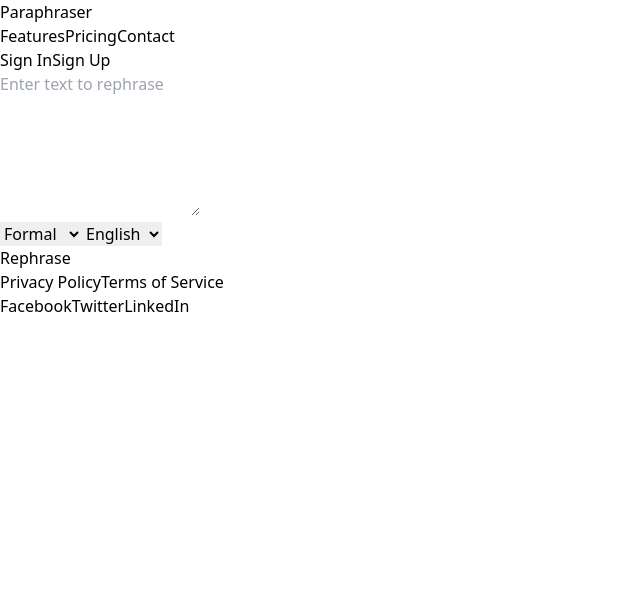
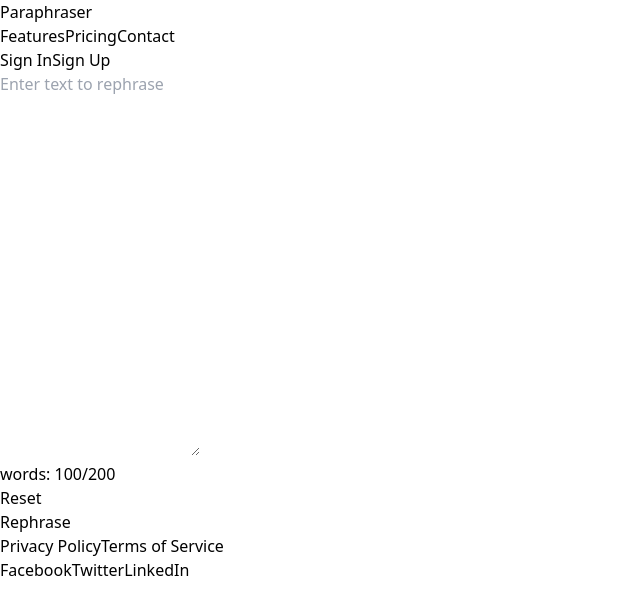
Before and after one commit to virons-hp/rephrasor, a React (Vite) app in the folder frontend/: page / in a window 1280 px wide. Shown: the top 614 px of the page, without its empty margins (0-640 px from the left). Built offline with nearby package versions, Linux system fonts and the light colour scheme.

Commit message:
main section added

```diff
--- a/frontend/src/app.jsx
+++ b/frontend/src/app.jsx
@@ -0,0 +1,20 @@
+// import React from "react";
+import Header from "./components/Header";
+import MainInput from "./components/MainInput";
+import Footer from "./components/Footer";
+import MainSection from "./components/MainSection";
+
+function App() {
+  return (
+    <div className="min-h-screen flex flex-col">
+      <Header />
+      <main className="flex-grow">
+        {/* <MainInput /> */}
+        <MainSection/>
+      </main>
+      <Footer />
+    </div>
+  );
+}
+
+export default App;
--- /dev/null
+++ b/frontend/src/components/MainSection.jsx
@@ -0,0 +1,55 @@
+// import React from 'react'
+import "./MainSection.css";
+
+const MainSection = () => {
+  // writedown funnctions here
+
+  return (
+    <>
+      <section className="mainSection">
+        <div className="toolContainer">
+          <div className="toolContainerTopSection">
+            <div>
+              <div className=""></div>
+              <div className=""></div>
+              <div className=""></div>
+              <div className=""></div>
+              <div className=""></div>
+            </div>
+          </div>
+
+          <div className="toolContainerBottomSection">
+            <div className="toolContainerBottomMain">
+              <div className="promptContainer flex flex-row gap-1 justify-center ">
+                <div className="inputContainer w-[40%] bg-blue-400">
+                  <div className="inputBox">
+                    <textarea
+                      className="w-full p-4 border rounded"
+                      placeholder="Enter text to rephrase"
+                      rows="16"
+                    ></textarea>
+                  </div>
+                  <div className="inputContainerButtons w-full flex flex-row gap-2 py-2 ">
+                    <div className="wordCountDiv"><span className="font-semibold ">words:</span> 100/200</div>
+                    <div className="restButtonDiv">
+                      {" "}
+                      <button type="reset">Reset</button>{" "}
+                    </div>
+                    <div className="rephraseButtonDiv">
+                      {" "}
+                      <button type="submit">Rephrase</button>{" "}
+                    </div>
+                  </div>
+                </div>
+                <div className="loaderDiv w-[20%] h-20vh bg-red-300"></div>
+                <div className="outputContainer w-[40%] h-20vh bg-red-800 "></div>
+              </div>
+            </div>
+          </div>
+        </div>
+      </section>
+    </>
+  );
+};
+
+export default MainSection;
--- a/frontend/src/components/mainInput.jsx
+++ b/frontend/src/components/mainInput.jsx
@@ -53,8 +53,6 @@
           onChange={(e) => setLanguage(e.target.value)}
         >
           <option value="English">English</option>
-          <option value="Spanish">Spanish</option>
-          <option value="French">French</option>
         </select>
       </div>
 
--- a/frontend/src/main.jsx
+++ b/frontend/src/main.jsx
@@ -1,15 +1,11 @@
 import { StrictMode } from "react";
 import { createRoot } from "react-dom/client";
 import "./index.css";
+import App from "./app";
 
-import Header from "./components/header.jsx";
-import Footer from "./components/footer.jsx";
-import MainInput from "./components/mainInput.jsx";
 
 createRoot(document.getElementById("root")).render(
   <StrictMode>
-    <Header />
-    <MainInput />
-    <Footer />
+   <App/>
   </StrictMode>
 );
```
Also changed, not shown: frontend/src/components/MainSection.css (added).
